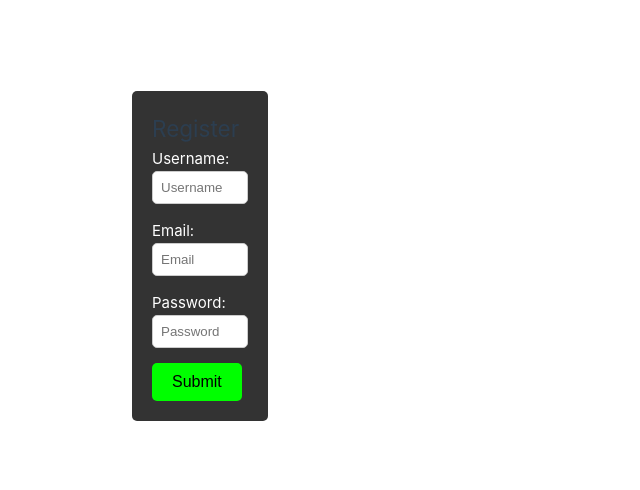
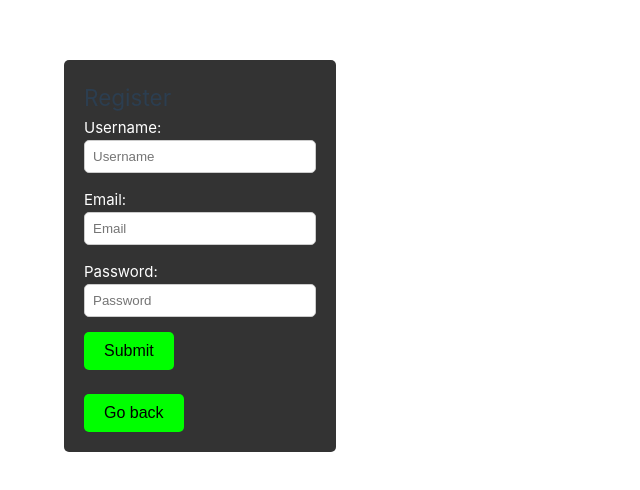
Before and after one commit to andreapedrini01/Ingegneria-del-Software, a Vue app in the folder vue-project/: page /register in a window 1280 px wide. Shown: the part 144-634 px from the top of the page, without its empty margins (0-640 px from the left). Built offline with nearby package versions, Linux system fonts and the light colour scheme.

Commit message:
GoBack button added

```diff
--- a/vue-project/src/components/LoginWindow.vue
+++ b/vue-project/src/components/LoginWindow.vue
@@ -14,6 +14,7 @@
       </div>
       <button type="submit">Enter</button>
     </form>
+    <br><button type="back" @click="goBack">Go back</button>
   </div>
 </template>
 
@@ -32,6 +33,9 @@ export default defineComponent({
       // Simuliamo il login corretto (si presume che la validazione sia sempre superata)
       const loggedInUsername = this.email.split('@')[0]; // Utilizziamo l'email come username
       this.$emit('login-success', loggedInUsername);
+    },
+    goBack() {
+      this.$router.push('/');
     }
   }
 });
@@ -47,7 +51,7 @@ export default defineComponent({
     background-color: #333;
     padding: 20px;
     border-radius: 5px;
-    width: 50%; /* Riduci la larghezza al 50% del contenitore padre */
+    width: 100%; /* Riduci la larghezza al 50% del contenitore padre */
     margin: 0 auto; /* Centra orizzontalmente */
     display: block; /* Assicurati che l'elemento sia un blocco per applicare il margine e la larghezza */
   }
--- a/vue-project/src/components/RegisterWindow.vue
+++ b/vue-project/src/components/RegisterWindow.vue
@@ -16,6 +16,7 @@
       </div>
       <button type="submit">Submit</button>
     </form>
+    <br><button type="back" @click="goBack">Go back</button>
   </div>
 </template>
 
@@ -58,6 +59,9 @@ export default defineComponent({
         console.error('An error occurred while submitting the form:', error);
       }
     },
+    goBack() {
+      this.$router.push('/');
+    }
   },
 });
 </script>
@@ -67,7 +71,7 @@ export default defineComponent({
   background-color: #333;
     padding: 20px;
     border-radius: 5px;
-    width: 50%; /* Riduci la larghezza al 50% del contenitore padre */
+    width: 100%;
     margin: 0 auto; /* Centra orizzontalmente */
     display: block; /* Assicurati che l'elemento sia un blocco per applicare il margine e la larghezza */
 }
@@ -94,7 +98,7 @@ button {
   background-color: #00ff00;
   color: #000;
   padding: 10px 20px;
-  border: none;
+  border: 20px;
   border-radius: 5px;
   font-size: 16px;
   cursor: pointer;
```
